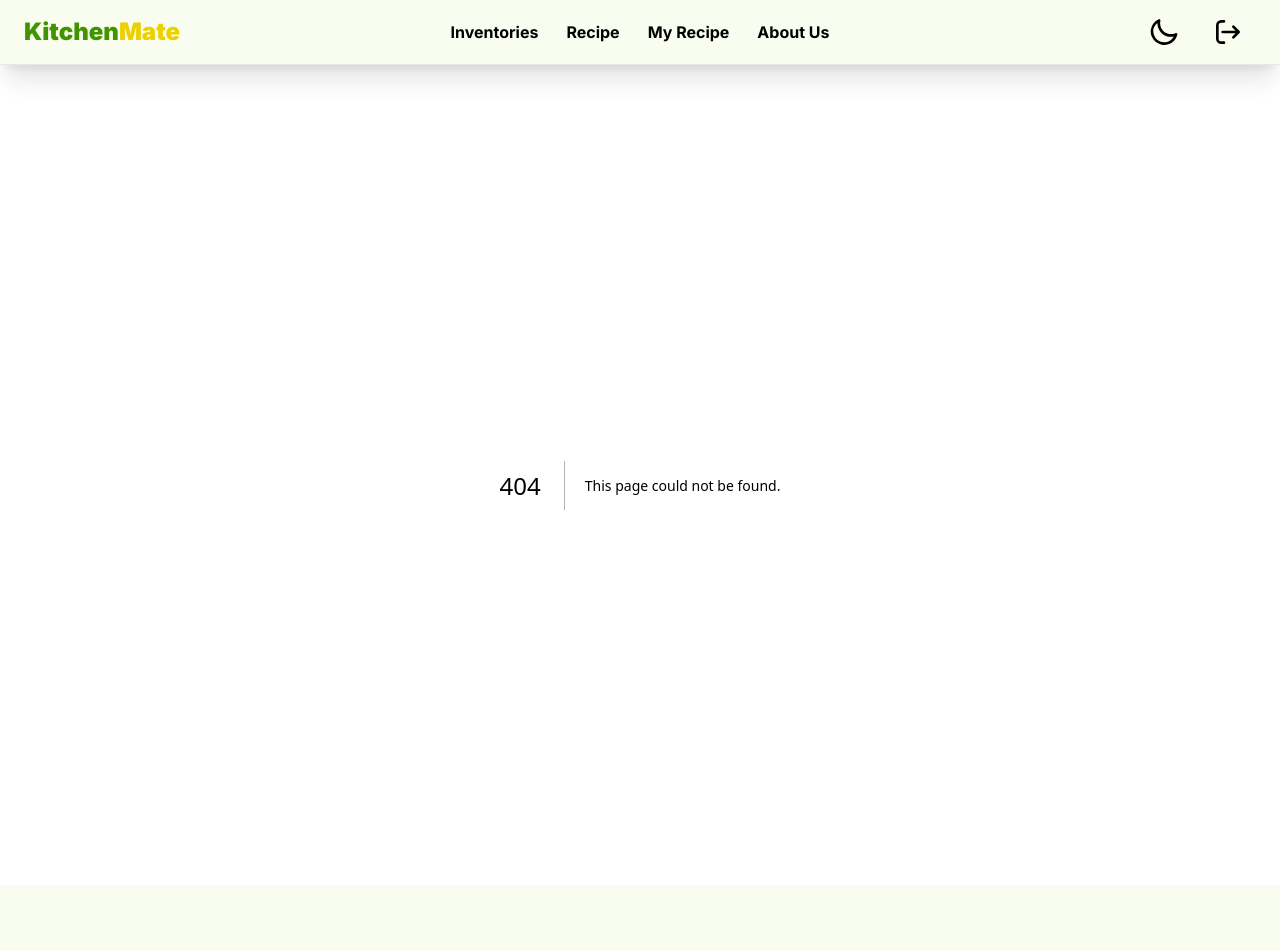
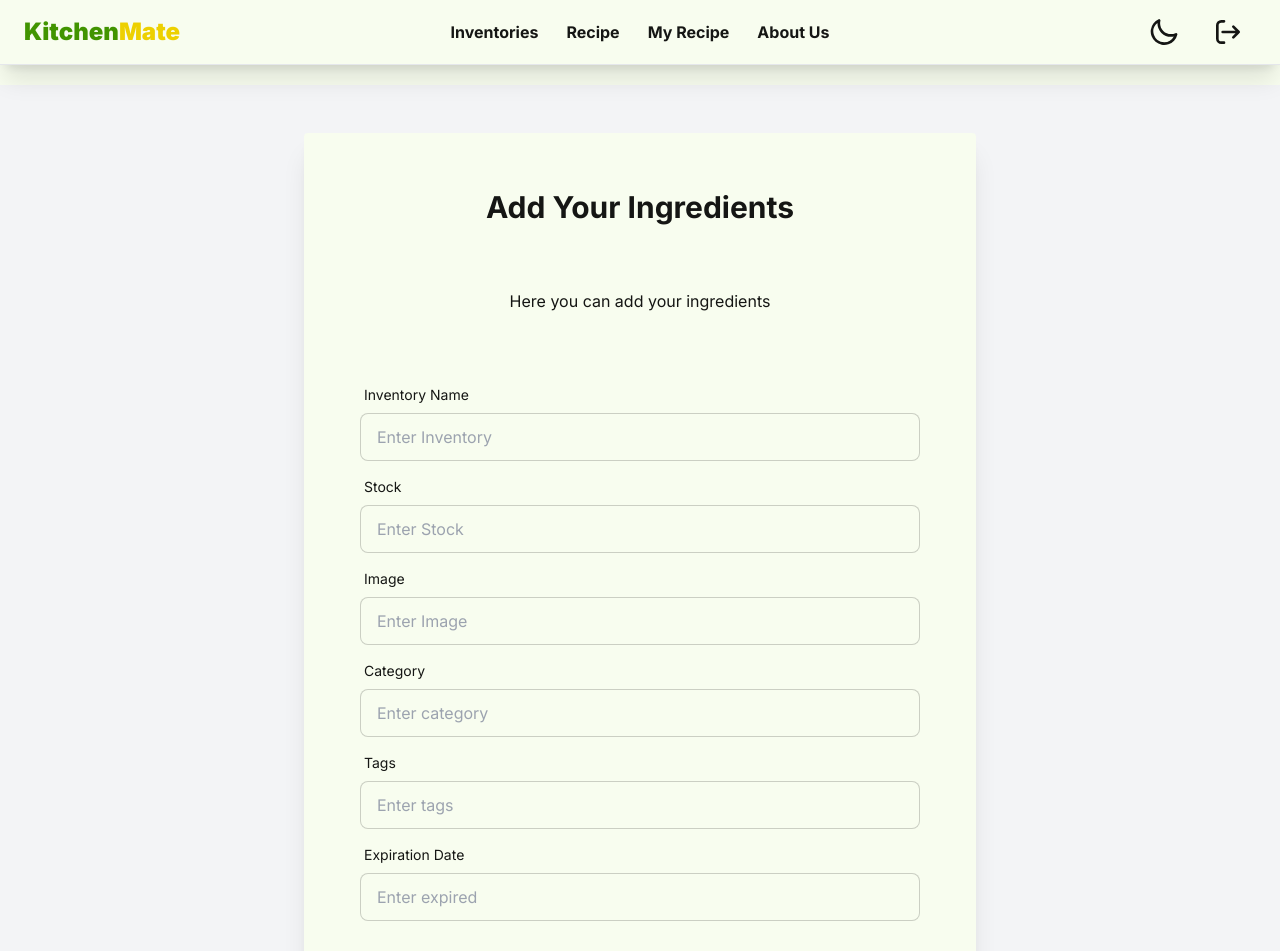
Before and after one commit to FinalProject-KitchenMate/KitchenMate, a Next.js app in the folder kitchen-mate/: page /add-inventory in a window 1280 px wide. Before the commit this address had no page. Shown: the top 951 px of the page. Before the commit the page ends 885 px from the top, so only its background shows below. Built offline with nearby package versions, Linux system fonts and the light colour scheme.

Commit message:
feat: add inventory page

```diff
--- /dev/null
+++ b/kitchen-mate/src/app/add-inventory/page.tsx
@@ -0,0 +1,77 @@
+import React from 'react';
+import Head from 'next/head';
+
+const AddInventory = () => {
+  return (
+    <>
+      <Head>
+        <title>Add Inventory | KitchenMate</title>
+      </Head>
+
+      <div className="min-h-screen bg-gray-100 flex flex-col">
+        {/* Content container */}
+        <main className="flex-grow container mx-auto p-4">
+          {/* Card container */}
+          <div className="card bg-base-100 shadow-xl rounded p-6 max-w-2xl mx-auto my-8">
+            {/* Card title */}
+            <h2 className="text-center mb-8 mt-8 text-3xl font-bold">Add Your Ingredients</h2>
+            <p className="text-center mb-8 mt-8">Here you can add your ingredients</p>
+
+            {/* Form container */}
+            <div className="card-body">
+              {/* Input fields */}
+              <div className="form-control">
+                <label className="label">
+                  <span className="label-text">Inventory Name</span>
+                </label>
+                <input type="text" placeholder="Enter Inventory" className="input input-bordered" />
+              </div>
+
+              <div className="form-control">
+                <label className="label">
+                  <span className="label-text">Stock</span>
+                </label>
+                <input type="text" placeholder="Enter Stock" className="input input-bordered" />
+              </div>
+
+              <div className="form-control">
+                <label className="label">
+                  <span className="label-text">Image</span>
+                </label>
+                <input type="text" placeholder="Enter Image" className="input input-bordered" />
+              </div>
+
+              <div className="form-control">
+                <label className="label">
+                  <span className="label-text">Category</span>
+                </label>
+                <input type="text" placeholder="Enter category" className="input input-bordered" />
+              </div>
+
+              <div className="form-control">
+                <label className="label">
+                  <span className="label-text">Tags</span>
+                </label>
+                <input type="text" placeholder="Enter tags" className="input input-bordered" />
+              </div>
+
+              <div className="form-control">
+                <label className="label">
+                  <span className="label-text">Expiration Date</span>
+                </label>
+                <input type="text" placeholder="Enter expired" className="input input-bordered" />
+              </div>
+
+              {/* Submit button */}
+              <div className="form-control mt-6">
+                <button className="btn btn-primary">Send</button>
+              </div>
+            </div>
+          </div>
+        </main>
+      </div>
+    </>
+  );
+};
+
+export default AddInventory;
--- a/kitchen-mate/src/app/inventories/page.tsx
+++ b/kitchen-mate/src/app/inventories/page.tsx
@@ -29,7 +29,7 @@ const InventoryPage = async () => {
           <ul className="space-y-2 font-medium mt-9">
             <li>
               <div>
-                <Link href="/generate" className="btn btn-outline btn-primary w-full max-w-xs mb-4">
+                <Link href="/add-inventory" className="btn btn-outline btn-primary w-full max-w-xs mb-4">
                   Add Your Inventory
                 </Link>
                 <div>
```
